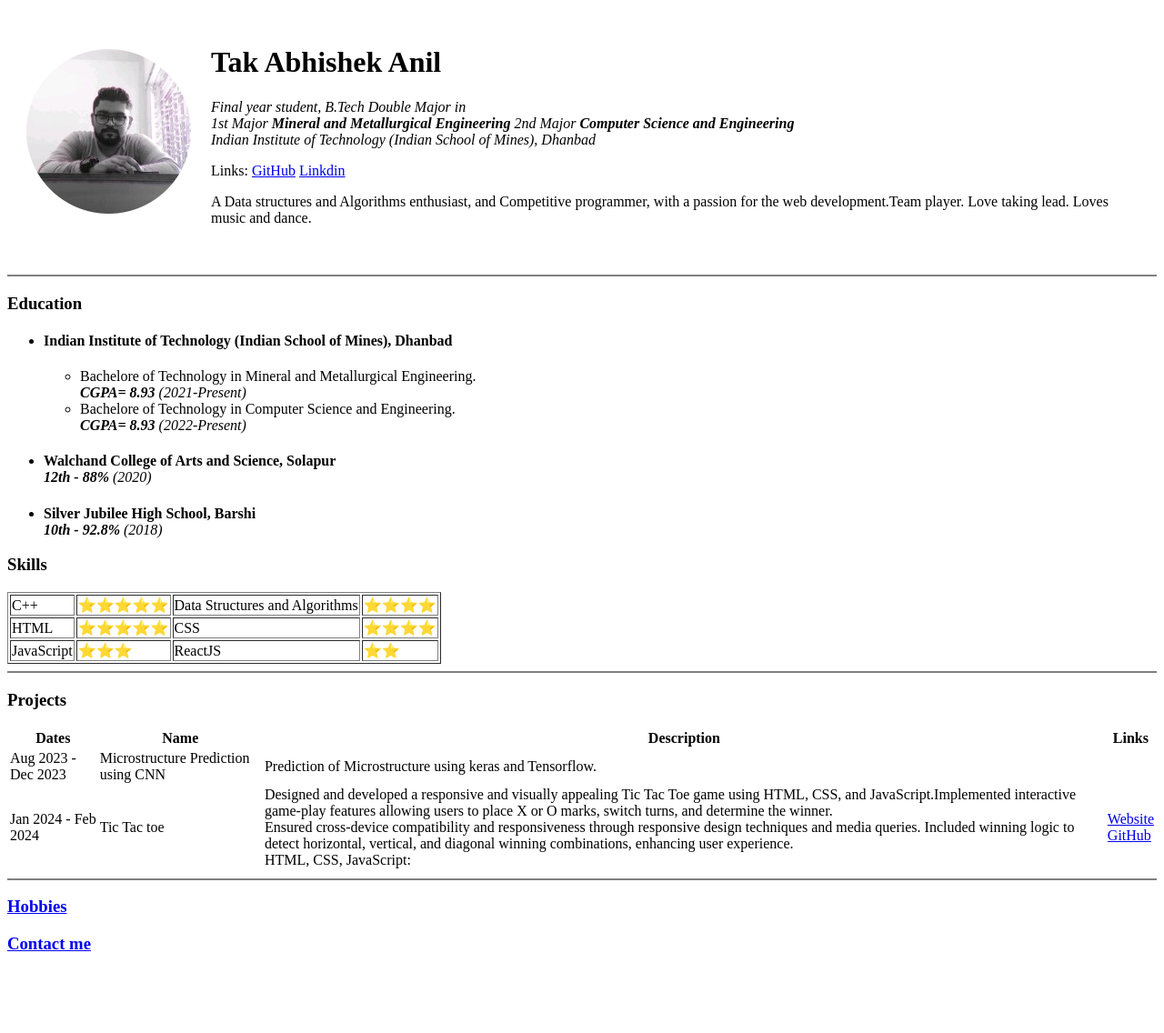
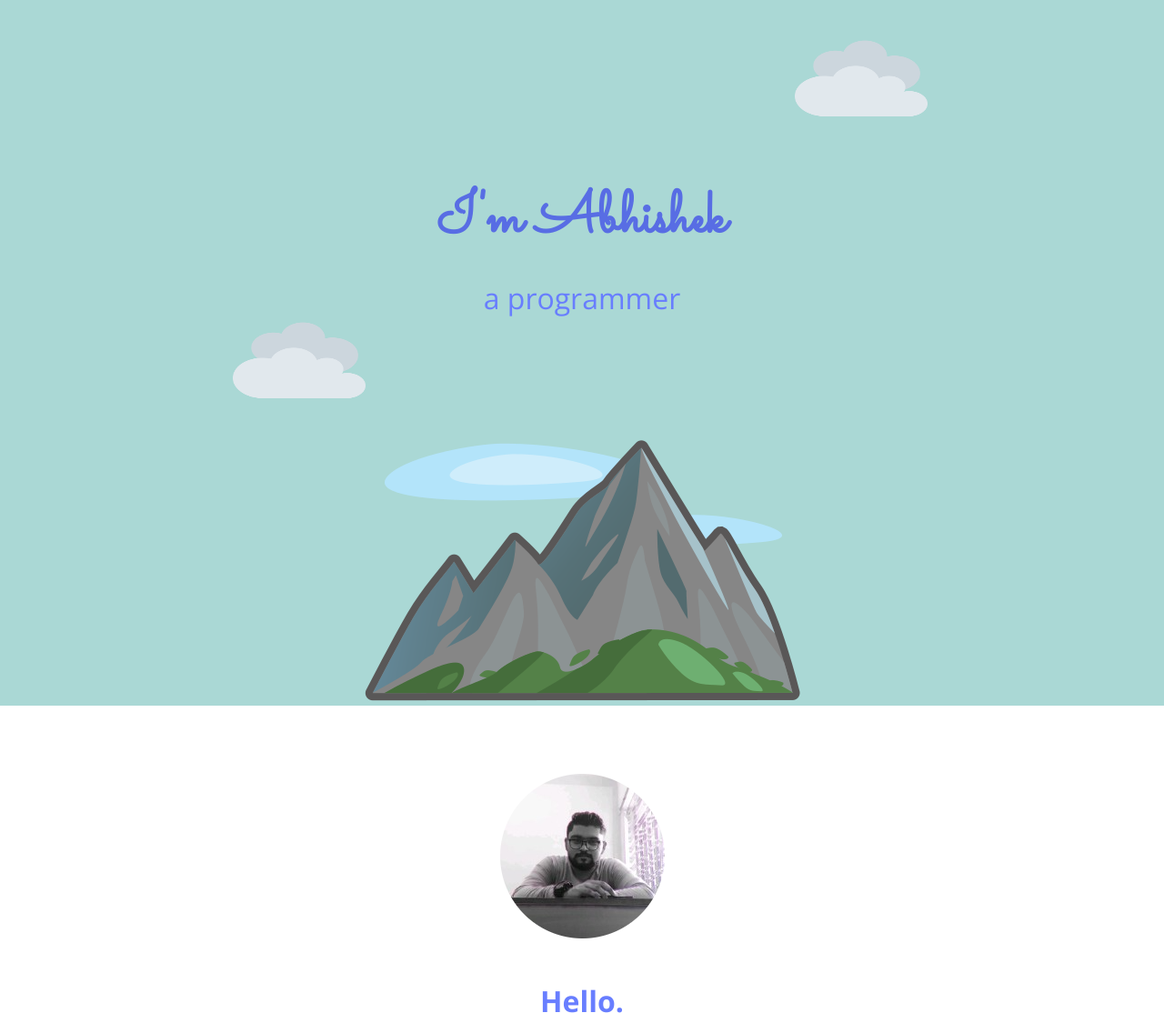
Before and after one commit to AbhishekTakIITian/CV, a plain HTML site: page index.html in a window 1280 px wide. Shown: the top 1136 px of the page at 91% size. Before the commit the page ends 1057 px from the top, so only its background shows below. Drawn offline with nearby package versions, Linux system fonts and the light colour scheme.

Commit message:
Add files via upload

```diff
--- a/index.html
+++ b/index.html
@@ -3,95 +3,62 @@
 <head>
     <meta charset="UTF-8">
     <meta name="viewport" content="width=device-width, initial-scale=1.0">
-    <title>Abhishek Tak's Personal Site🚀</title>
+    <title>Abhishek Anil Tak</title>
+    <link rel="stylesheet" href="css/styles.css">
+    <link rel="icon" href="favicon.ico">
+    <link rel="preconnect" href="https://fonts.googleapis.com">
+    <link rel="preconnect" href="https://fonts.gstatic.com" crossorigin>
+    <link href="https://fonts.googleapis.com/css2?family=Dancing+Script:wght@400..700&family=Merriweather:ital,wght@0,300;0,400;0,700;0,900;1,300;1,400;1,700;1,900&family=Open+Sans:ital,wght@0,300..800;1,300..800&family=Sacramento&display=swap" rel="stylesheet">
+    <link rel="preconnect" href="https://fonts.googleapis.com">
+<link rel="preconnect" href="https://fonts.gstatic.com" crossorigin>
+<link href="https://fonts.googleapis.com/css2?family=Montserrat:ital,wght@0,100..900;1,100..900&display=swap" rel="stylesheet">
 </head>
 <body>
-    <table cellspacing="20">
-        <tr>
-            <td><img src="Image/1651252937617-modified.png" alt="Abhishek's Profile Picture"></td>
-            <td><h1>Tak Abhishek Anil</h1>
-                <P><em>Final year student, B.Tech Double Major in <br>
-                    1st Major <strong> Mineral and Metallurgical Engineering</strong>
-                    2nd Major <strong> Computer Science and Engineering</strong></em><br>
-                    <i>Indian Institute of Technology (Indian School of Mines), Dhanbad</i></P>
-                    <p> Links: <a href="https://github.com/AbhishekTakIITian">GitHub</a>  <a href="https://www.linkedin.com/in/abhishek-tak/">Linkdin</a> </p>
-                    <p>A Data structures and Algorithms enthusiast, and Competitive programmer, with a passion for the web development.Team player. Love taking lead. Loves music and dance.
-                    </td>
-        </tr>
-    </table>
-    </p>
-    <hr  noshade>
-    <h3>Education</h3>
-    <ul>
-        <li><h4>Indian Institute of Technology (Indian School of Mines), Dhanbad</h4></li>
-        <ul>
-            <li>Bachelore of Technology in Mineral and Metallurgical Engineering.<br>
-            <em><strong>CGPA= 8.93 </strong>    (2021-Present)</em></li>
-            <li>Bachelore of Technology in Computer Science and Engineering.<br>
-                <em><strong>CGPA= 8.93 </strong>    (2022-Present)</em></li>
-        </ul>
-        <li><H4 style="margin-bottom: 0;">Walchand College of Arts and Science, Solapur</H4>
-        <em><strong>12th - 88% </strong> (2020)</em></li>
-        <li><h4 style="margin-bottom: 0;">Silver Jubilee High School, Barshi</h4>
-        <em><strong>10th - 92.8% </strong> (2018)</em></li>
-    </ul>
-    <h3>Skills</h3>
-    <table  border="1">
-        <tr>
-            <td>C++</td>
-            <td>⭐⭐⭐⭐⭐</td>
-            <td>Data Structures and Algorithms</td>
-            <td>⭐⭐⭐⭐</td>
-        </tr>
-        <tr>
-            <td>HTML</td>
-            <td>⭐⭐⭐⭐⭐</td>
-            <td>CSS</td>
-            <td>⭐⭐⭐⭐</td>
-        </tr>
-        <tr>
-            <td>JavaScript</td>
-            <td>⭐⭐⭐</td>
-            <td>ReactJS</td>
-            <td>⭐⭐</td>
-        </tr>
-    </table>
-    <hr noshade>
-    <h3>Projects</h3>
-    <table>
-        <thead>
-            <tr>
-                <th>Dates</th>
-                <th>Name</th>
-                <th>Description</th>
-                <th>Links</th>
-            </tr>
-        </thead>
-        <tbody>
-            <tr>
-                <td>
-                    Aug 2023 - Dec 2023
-                </td>
-                <td>
-                    Microstructure Prediction using CNN
-                </td>
-                <Td>
-                    Prediction of Microstructure using keras and Tensorflow.
-                </Td>
-                <td></td>
-            </tr>
-            <tr>
-                <td>Jan 2024 - Feb 2024</td>
-                <td> Tic Tac toe</td>
-                <td> Designed and developed a responsive and visually appealing Tic Tac Toe game using HTML, CSS, and JavaScript.Implemented
-                    interactive game-play features allowing users to place X or O marks, switch turns, and determine the winner.<br>  Ensured cross-device compatibility and responsiveness through responsive design techniques and media queries. Included
-                    winning logic to detect horizontal, vertical, and diagonal winning combinations, enhancing user experience.<br>  HTML, CSS, JavaScript:</td>
-                <td><a href="https://abhishektakiitian.github.io/Tic-Tac-Toe/">Website</a><br><a href="https://github.com/AbhishekTakIITian/Tic-Tac-Toe">GitHub</a></td>
-            </tr>
-        </tbody>
-    </table>
-    <hr noshade>
-    <h3 style="margin-bottom: 0;"><a href="Hobbies.html">Hobbies</a></h3>
-    <h3 style="margin-bottom: 0;"><a href="Contact.html">Contact me</a></h3>
+    <div class="top-cont">
+        <img src="Image/cloud_2601-fe0f.png" alt="cloud-img" class="clouds upper-cloud">
+        <h1 class="name mainname">
+            I'm Abhishek
+        </h1>
+        <h2 class="name subname">a <span>pro</span>grammer</h2>
+        <img src="Image/cloud_2601-fe0f.png" alt="cloud-img" class="clouds lower-cloud">
+        <img src="Image/mountain_26f0.png" alt="mountian-img" class="mountian">
+    </div><div class="middle-cont">
+        <div class="profile">
+          <img src="Image/1651252937617-modified.png" alt="Abhishek-Profile Pic">
+          <h2>Hello.</h2>
+          <p>I am a Web Developer and competative programmer. I'm a student of IIT(ISM), Dhanbad. I love reading, movies and gaming. Currently developing and Playing COD mobile.</b></p>
+        </div>
+        <hr>
+        <div class="skills">
+          <h2>My Skills.</h2>
+          <div class="skill-row">
+            <img class="skill-img dev-img" src="Image/development-4536630_1280-modified.png" alt="skill-img">
+            <h3>Development </h3>
+            <p class="devskill-desc">Started learning to Web Development in Apr'24 when I found out my love and interest in generating/developing websites that not only look
+                beautiful and soothing to eyes but also are interesting and interacting.
+            </p>
+          </div>
+          <div class="skill-row">
+            <img class="skill-img code-img" src="Image/hero-img2-modified.png" alt="dsa img">
+            <h3>Data Structures and Algorithms</h3>
+            <p class="dsaskill-desc">Started learning Data structures and Algorithms from the Mar'24 got strong hold on it recently and now I am confidant enough trying it in the competative programming.</p>
+          </div>
+        </div>
+        <hr>
+        <div class="contact-me">
+          <h2>Get In Touch</h2>
+          <h3>If you love development and gaming as much as I do.</h3>
+          <p>Love COD mobile too? Contac me. Lets have a multiplayer match together. We can code and develope a personalised version someday!</p>
+          <div class="btn"><a href="mailto:aniltak40124@gmail.com">CONTACT ME</a></div>
+        </div>
+      </div>
+
+
+      <div class="bottom-cont">
+        <a class="footer-link" href="https://www.linkedin.com/in/abhishek-tak/">LinkedIn</a>
+        <a class="footer-link" href="https://github.com/AbhishekTakIITian">GitHub</a>
+        <a class="footer-link" href="Index.html">Website</a>
+        <p class="cc">© Abhishek Tak.</p>
+      </div>
 </body>
 </html>
```
